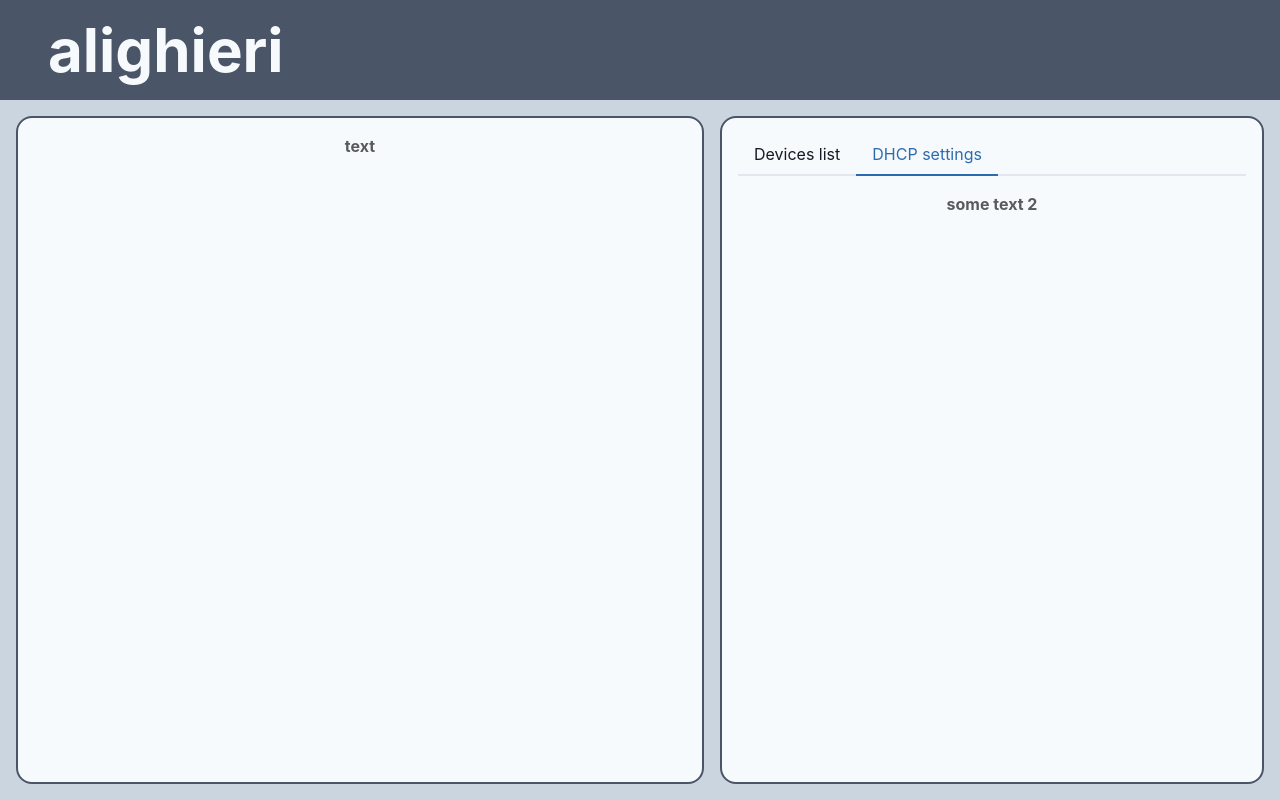
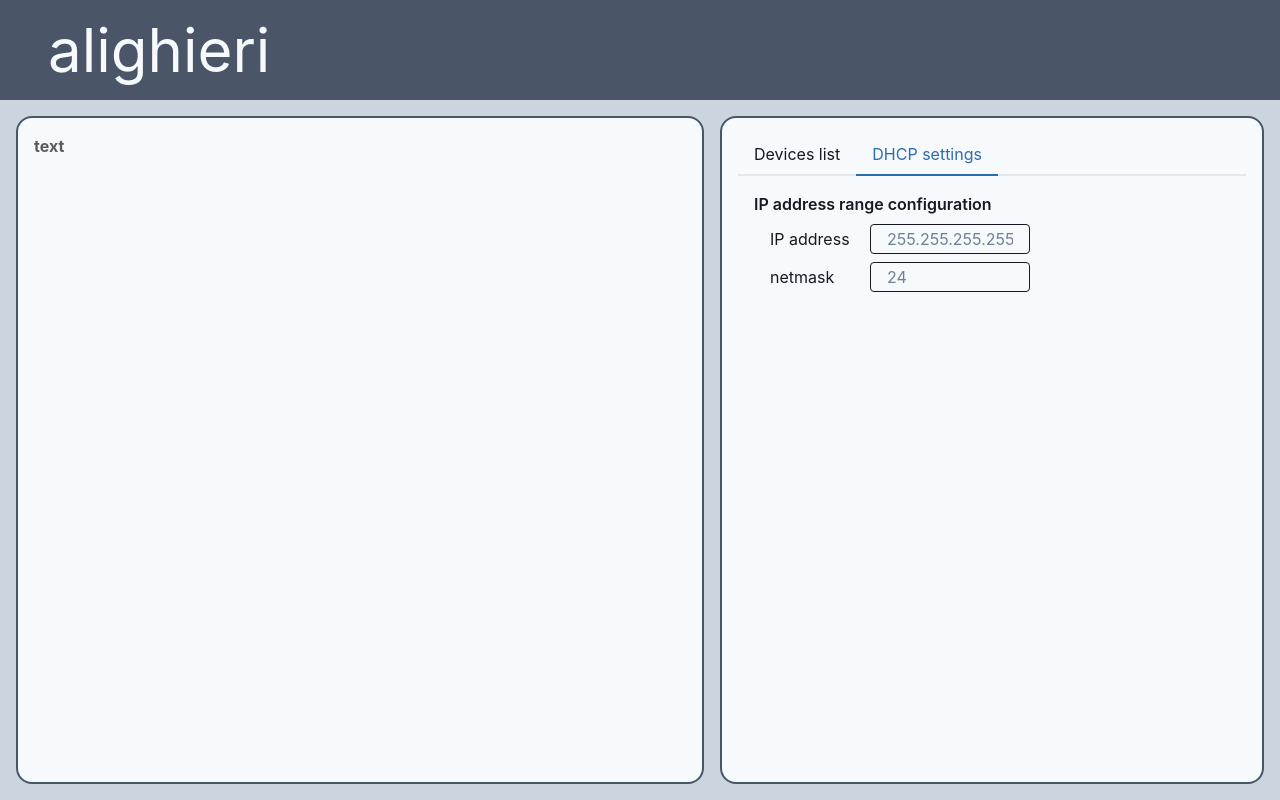
Before and after one commit to sgfn/alighieri, a React (Create React App) app in the folder frontend/: page / in a window 1280 px wide. Both pictures are taken after a click on the tab "DHCP settings". Built offline with nearby package versions, Linux system fonts and the light colour scheme.

Commit message:
view, no logic

```diff
--- a/frontend/src/App.tsx
+++ b/frontend/src/App.tsx
@@ -1,12 +1,24 @@
+import { ChakraProvider, extendTheme } from '@chakra-ui/react';
 import './App.css';
 // import RoutingTable from './RoutingTable';
 import Homepage from './Homepage';
 
 function App() {
+    const customTheme = extendTheme({
+        components: {
+            Text: {
+                baseStyle: {
+                    fontWeight: 'normal',
+                    color: 'gray.900'
+                }
+            },
+        },
+    });
+
   return (
-    <div className="App">
+    <ChakraProvider theme={customTheme}>
         <Homepage />
-    </div>
+    </ChakraProvider>
   );
 }
 
--- /dev/null
+++ b/frontend/src/DHCPSettings.tsx
@@ -0,0 +1,26 @@
+import { Box, Flex, Input, Text } from "@chakra-ui/react";
+
+
+export default function DHCPSettings() {
+return (
+    <Box>
+        <Text fontWeight='semibold'>IP address range configuration</Text>
+        <InputField text={'IP address'} input_placeholder={'255.255.255.255'} />
+        <InputField text={'netmask'} input_placeholder={'24'} />
+    </Box>
+)
+}
+
+interface InputFieldProps {
+    text: string,
+    input_placeholder: string
+}
+
+function InputField({text, input_placeholder}: InputFieldProps) {
+    return(
+        <Flex alignItems='center' m='2' ml='4'>
+            <Text width='100px'>{text}</Text>
+            <Input placeholder={input_placeholder} width='160px' height='30px' borderWidth='1.5px' borderColor='gray.900' borderRadius='4'/>
+        </Flex>
+    )
+}
--- a/frontend/src/InfoView.tsx
+++ b/frontend/src/InfoView.tsx
@@ -1,4 +1,5 @@
 import { Tab, TabList, TabPanel, TabPanels, Tabs } from "@chakra-ui/react";
+import DHCPSettings from "./DHCPSettings";
 import Frame from "./Frame";
 
 export default function InfoView() {
@@ -15,7 +16,7 @@ export default function InfoView() {
                         some text
                     </TabPanel>
                     <TabPanel>
-                        some text 2
+                        <DHCPSettings />
                     </TabPanel>
                 </TabPanels>
             </Tabs>
--- a/frontend/src/index.tsx
+++ b/frontend/src/index.tsx
@@ -1,4 +1,3 @@
-import { ChakraProvider } from '@chakra-ui/react';
 import React from 'react';
 import ReactDOM from 'react-dom/client';
 import App from './App';
@@ -10,9 +9,7 @@ const root = ReactDOM.createRoot(
 );
 root.render(
   <React.StrictMode>
-    <ChakraProvider>
-        <App />
-    </ChakraProvider>
+    <App />
   </React.StrictMode>
 );
 
```
